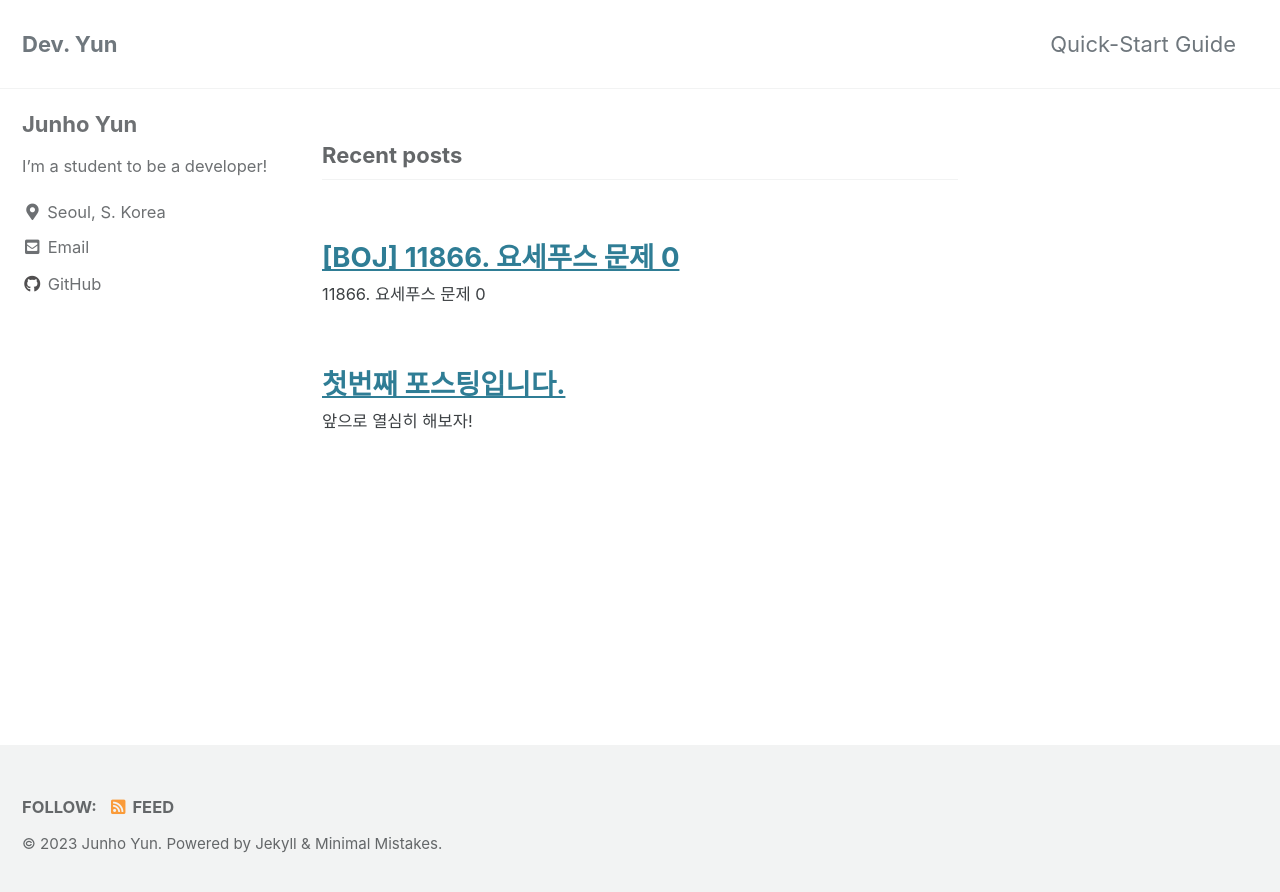
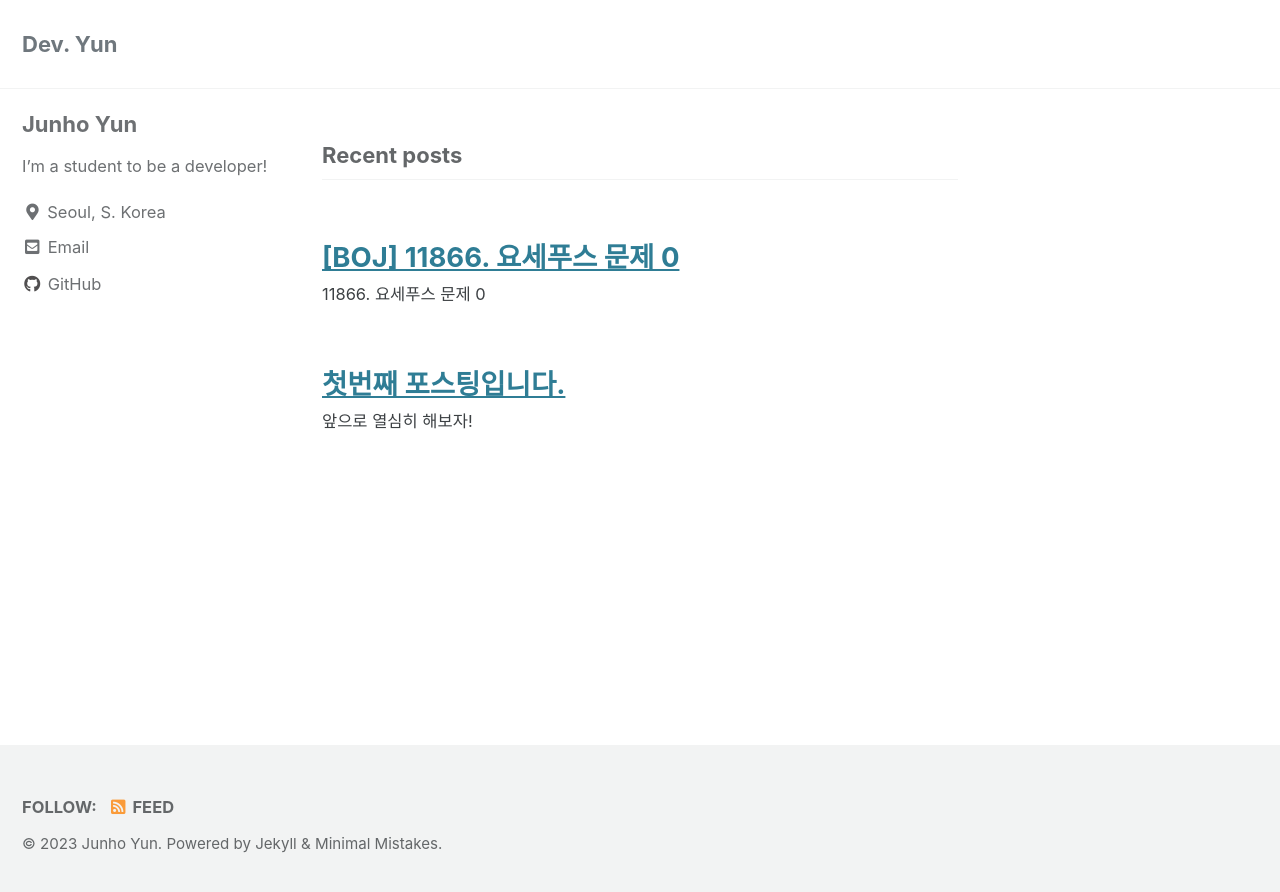
Before and after one commit to apran42/apran42.github.io, a Jekyll site: the page built from index.html, in a window 1280 px wide. Shown: the top 892 px of the page. Built offline with Jekyll 4.4.1, drawn with Linux system fonts in a browser that asks for light colours; cached includes are drawn as plain includes; the list of posts is cut into pages by our own code.

Commit message:
헤더 오른쪽의 'Quick-Start Guide' 삭제

```diff
--- a/_includes/masthead.html
+++ b/_includes/masthead.html
@@ -14,7 +14,8 @@
         <ul class="visible-links">
           {%- for link in site.data.navigation.main -%}
             <li class="masthead__menu-item">
-              <a href="{{ link.url | relative_url }}"{% if link.description %} title="{{ link.description }}"{% endif %}>{{ link.title }}</a>
+              <!-- 'Quick-Start Guide' 삭제 -->
+              <!-- <a href="{{ link.url | relative_url }}"{% if link.description %} title="{{ link.description }}"{% endif %}>{{ link.title }}</a> -->
             </li>
           {%- endfor -%}
         </ul>
```
